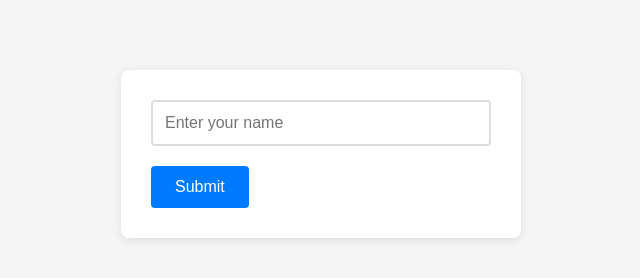
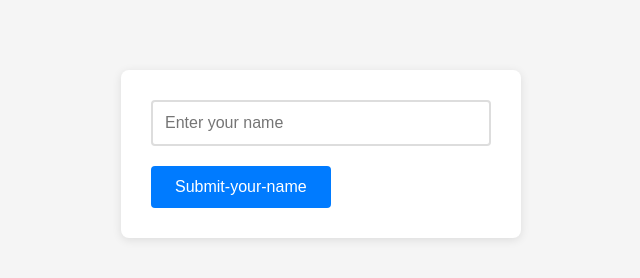
Before and after one commit to itsiiie/devops-assessment, a website: page frontend/public/index.html in a window 1280 px wide. Shown: the whole page, without its empty margins (319-959 px from the left). Drawn offline with Linux system fonts and the light colour scheme.

Commit message:
Update index.html

```diff
--- a/frontend/public/index.html
+++ b/frontend/public/index.html
@@ -55,7 +55,7 @@
   <body>
     <form action="/submit" method="post">
       <input type="text" name="name" placeholder="Enter your name" required />
-      <input type="submit" value="Submit" />
+      <input type="submit" value="Submit-your-name" />
     </form>
   </body>
 </html>
```
